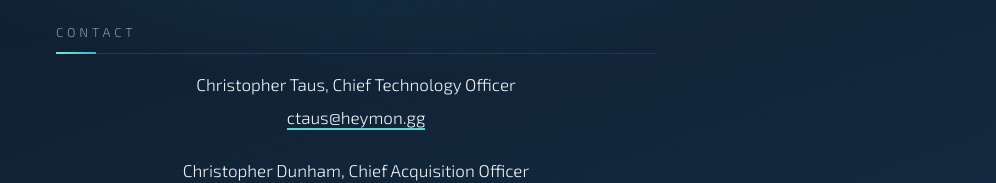
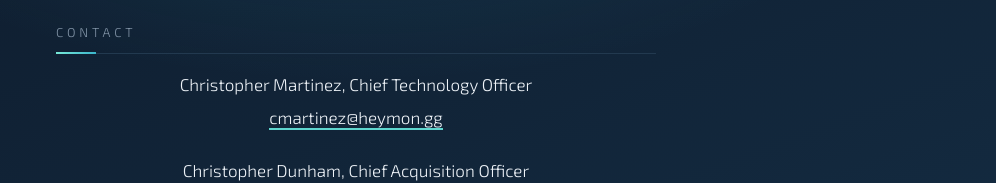
Before and after one commit to crmartinez239/amphoteb-site, a plain HTML site: page index.html in a window 1280 px wide. Shown: the part 943-1126 px from the top of the page, without its empty margins (284-1280 px from the left). Drawn offline with Linux system fonts and the light colour scheme.

Commit message:
Use real name

```diff
--- a/index.html
+++ b/index.html
@@ -57,8 +57,8 @@
   <h2>Contact</h2>
   <div class="contact">
     <div class="entry">
-      <p class="person">Christopher Taus, Chief Technology Officer</p>
-      <p><a href="mailto:ctaus@heymon.gg">ctaus@heymon.gg</a></p>
+      <p class="person">Christopher Martinez, Chief Technology Officer</p>
+      <p><a href="mailto:ctaus@heymon.gg">cmartinez@heymon.gg</a></p>
     </div>
     <div class="entry">
       <p class="person">Christopher Dunham, Chief Acquisition Officer</p>
```
